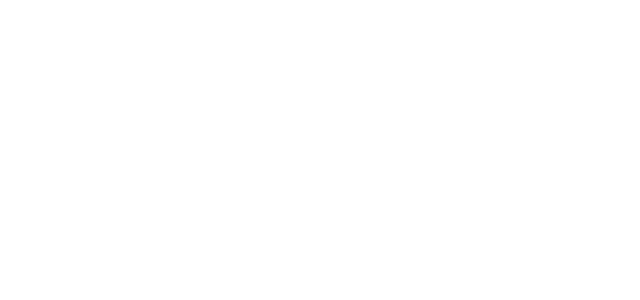
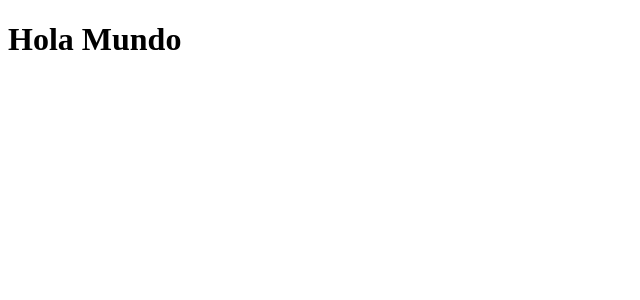
Before and after one commit to Jhonatanisai8/primer-proyecto-react, a React (Vite) app: page / in a window 1280 px wide. Shown: the top 300 px of the page, without its empty margins (0-640 px from the left). Built offline with nearby package versions, Linux system fonts and the light colour scheme.

Commit message:
Hola Mundo

```diff
--- /dev/null
+++ b/src/PrimerComponente.jsx
@@ -0,0 +1,5 @@
+import React from "react";
+
+export const PrimerComponente = () => {
+  return <h1>Hola Mundo</h1>;
+};
--- a/src/main.jsx
+++ b/src/main.jsx
@@ -1,8 +1,9 @@
 import { StrictMode } from "react";
 import { createRoot } from "react-dom/client";
+import { PrimerComponente } from "./PrimerComponente";
 
 createRoot(document.getElementById("root")).render(
   <StrictMode>
-    {/* <App /> */}
+    <PrimerComponente />
   </StrictMode>
 );
```
